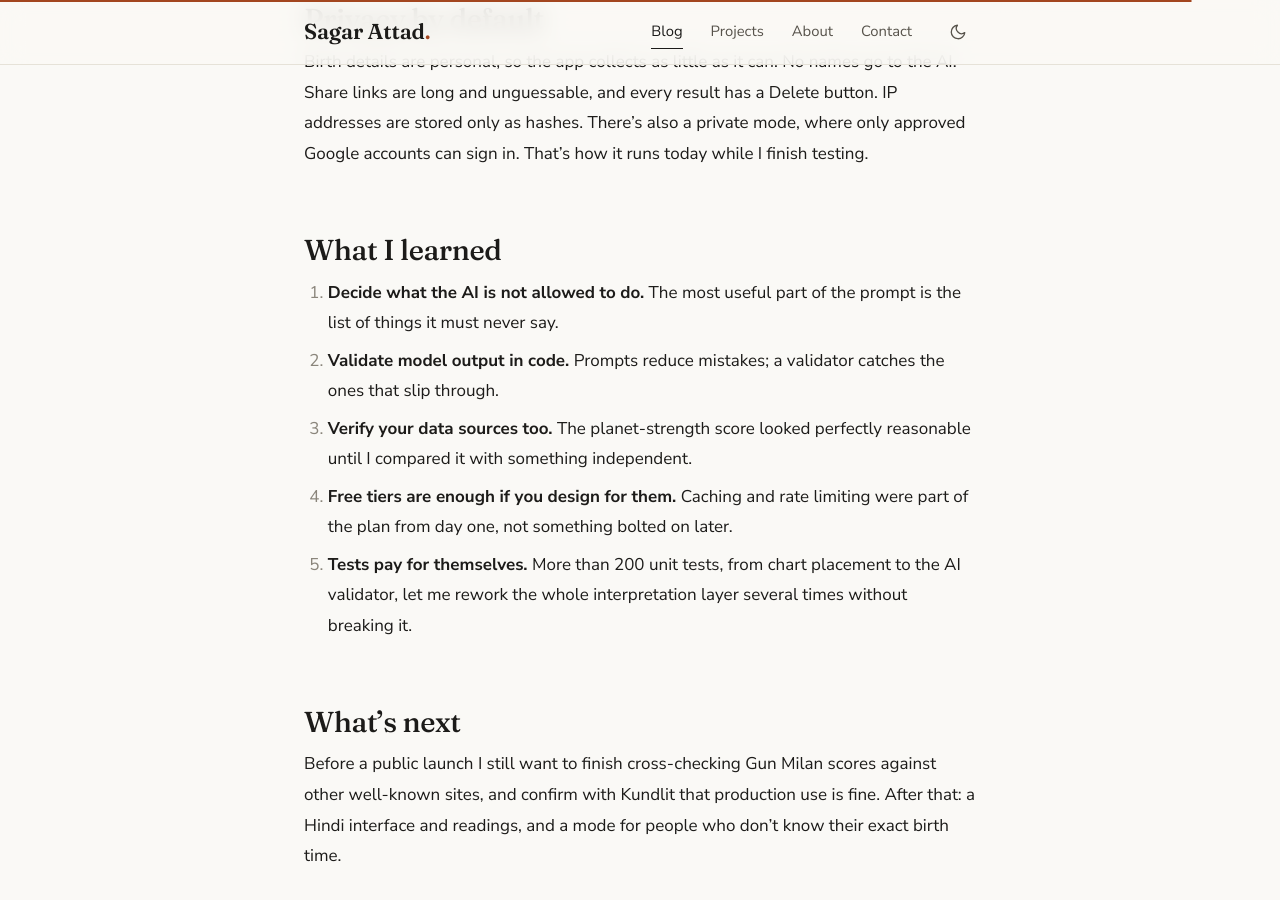
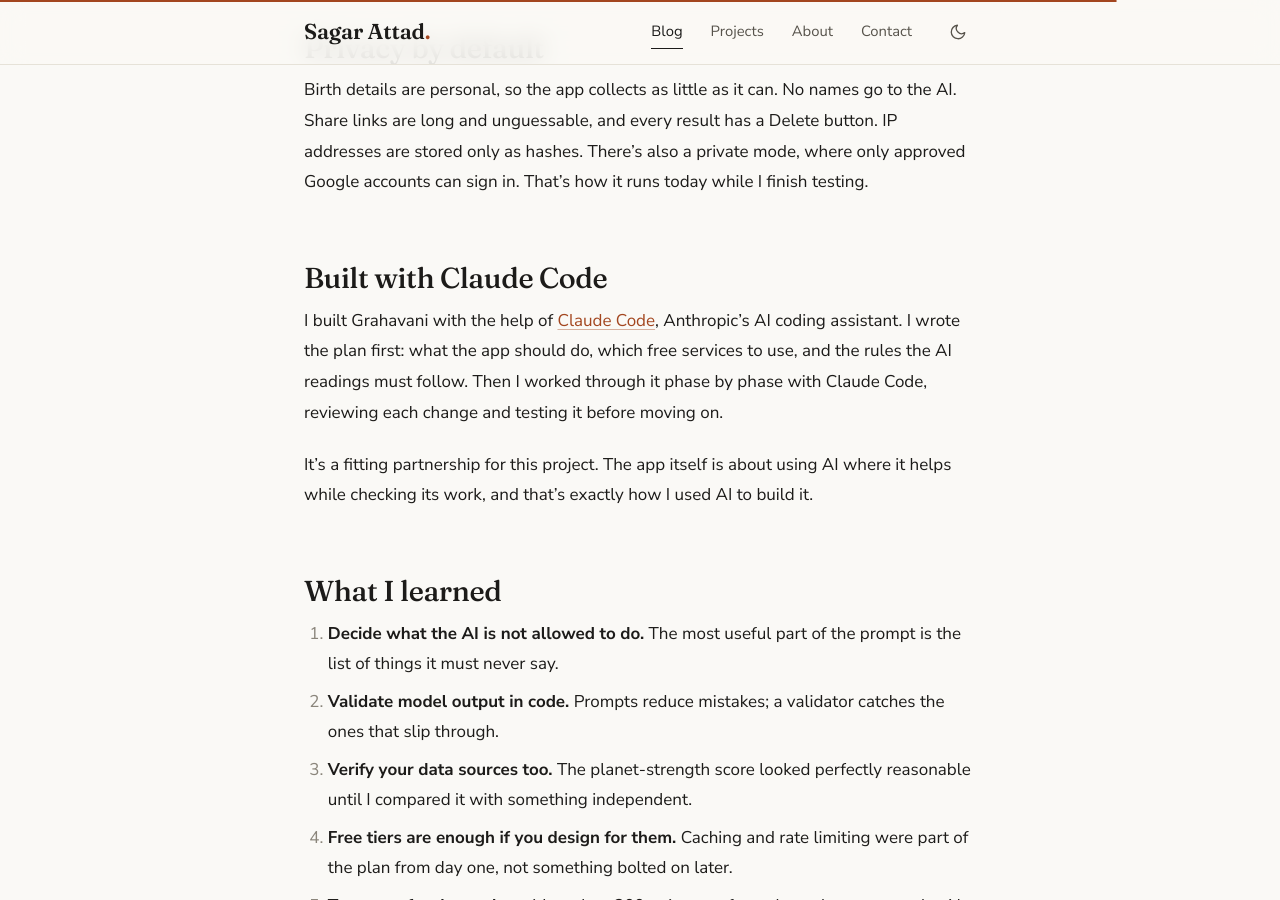
Before and after one commit to sagarattad/sagarattad.github.io, a Jekyll site: the page built from _posts/2026-11-01-building-grahavani.md, in a window 1280 px wide and 900 px high, scrolled down 4726 px. Built offline with Jekyll 4.4.1, drawn with Linux system fonts in a browser that asks for light colours; some of the changed text lies outside the part shown.

Commit message:
Grahavani post: drop Featured, mention Claude Code
Co-Authored-By: Claude Opus 5.5 <noreply@anthropic.com>

```diff
--- a/_posts/2026-11-01-building-grahavani.md
+++ b/_posts/2026-11-01-building-grahavani.md
@@ -88,6 +87,12 @@ Free tiers come with limits, so the design works around them:
 
 Birth details are personal, so the app collects as little as it can. No names go to the AI. Share links are long and unguessable, and every result has a Delete button. IP addresses are stored only as hashes. There's also a private mode, where only approved Google accounts can sign in. That's how it runs today while I finish testing.
 
+## Built with Claude Code
+
+I built Grahavani with the help of [Claude Code](https://claude.com/claude-code), Anthropic's AI coding assistant. I wrote the plan first: what the app should do, which free services to use, and the rules the AI readings must follow. Then I worked through it phase by phase with Claude Code, reviewing each change and testing it before moving on.
+
+It's a fitting partnership for this project. The app itself is about using AI where it helps while checking its work, and that's exactly how I used AI to build it.
+
 ## What I learned
 
 1. **Decide what the AI is not allowed to do.** The most useful part of the prompt is the list of things it must never say.
```
Also changed, not shown: other parts of _posts/2026-11-01-building-grahavani.md (+0 -1 lines).
